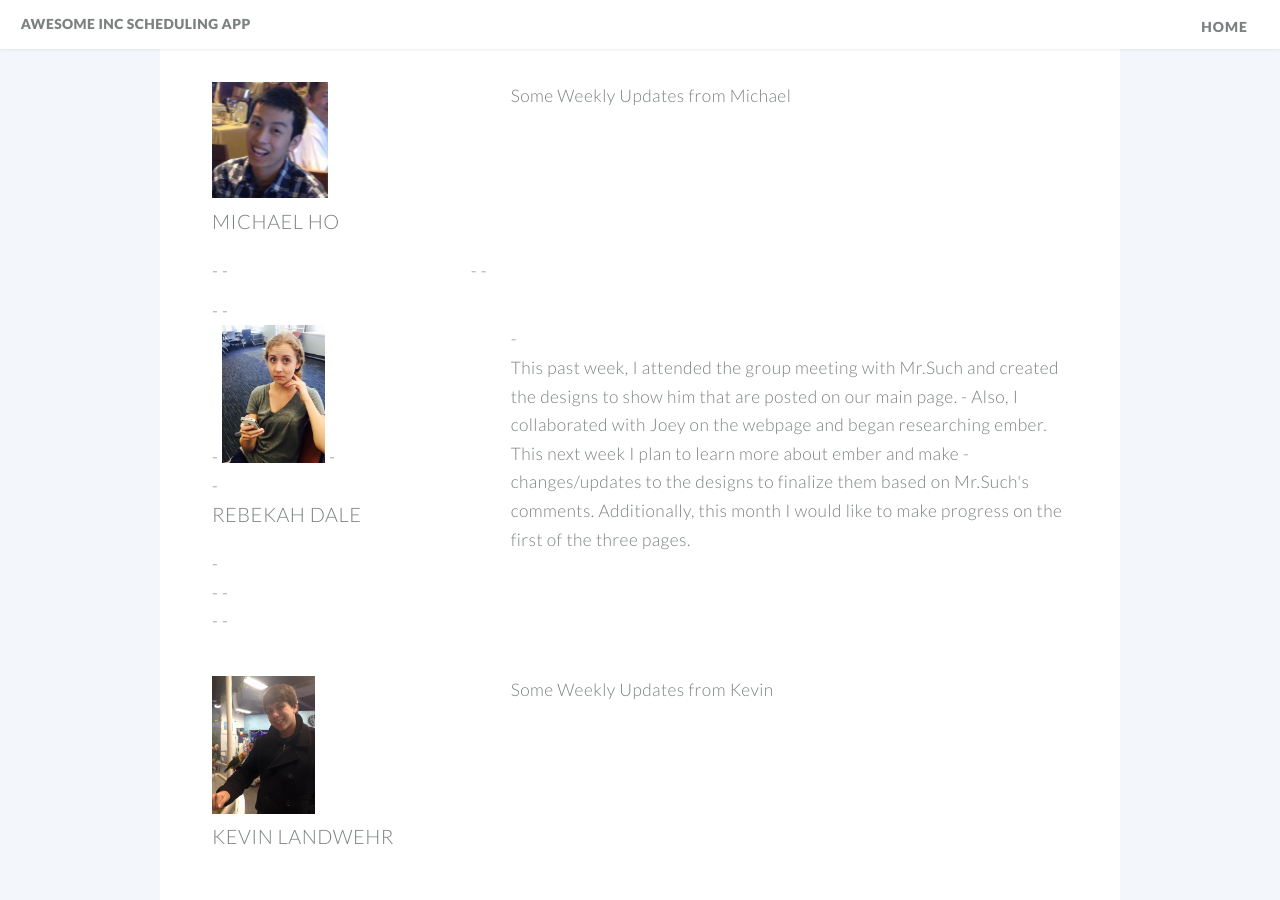
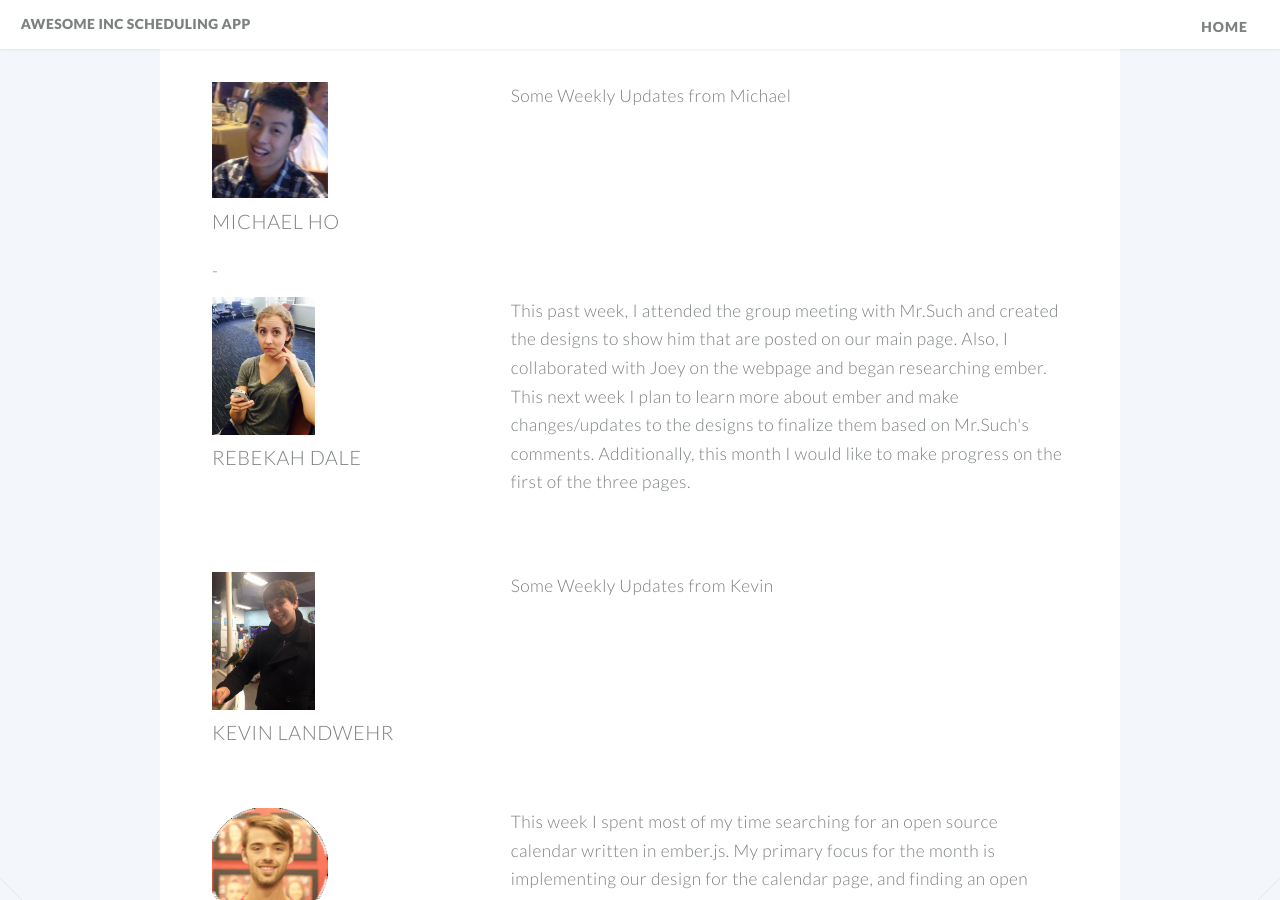
Before and after one commit to AwesomeSchedule/AwesomeSchedule.github.io, a Jekyll site: the page 2_14.html, which Jekyll copies as it is, in a window 1280 px wide and 900 px high, scrolled down 484 px. Built offline with Jekyll 4.4.1, drawn with Linux system fonts in a browser that asks for light colours.

Commit message:
Update 2_14.html

```diff
--- a/2_14.html
+++ b/2_14.html
@@ -78,22 +78,22 @@
 								</div>
 								</div>
 -<!--REBEKAH'S SECTION -->
--								<div class="row">
--								<div class="4u 12u(narrower)">
--
--									<section>
--										<img src = "images/team/rabbit.jpg" class = "teamImg">
--										<header>
--											<h3>Rebekah Dale</h3>
--										</header>
--
--									</section>
--
--								</div>
--								<div class="8u 12u(narrower)">
--									<p> This past week, I attended the group meeting with Mr.Such and created the designs to show him that are posted on our main page.
--									Also, I collaborated with Joey on the webpage and began researching ember. This next week I plan to learn more about ember and make
--									changes/updates to the designs to finalize them based on Mr.Such's comments. Additionally, this month I would like to make progress on the first of the three pages.</p>
+								<div class="row">
+								<div class="4u 12u(narrower)">
+
+									<section>
+										<img src = "images/team/rabbit.jpg" class = "teamImg">
+										<header>
+											<h3>Rebekah Dale</h3>
+										</header>
+
+									</section>
+
+								</div>
+								<div class="8u 12u(narrower)">
+									<p> This past week, I attended the group meeting with Mr.Such and created the designs to show him that are posted on our main page.
+									Also, I collaborated with Joey on the webpage and began researching ember. This next week I plan to learn more about ember and make
+									changes/updates to the designs to finalize them based on Mr.Such's comments. Additionally, this month I would like to make progress on the first of the three pages.</p>
 								</p>
 								</div>
 								</div>
```
